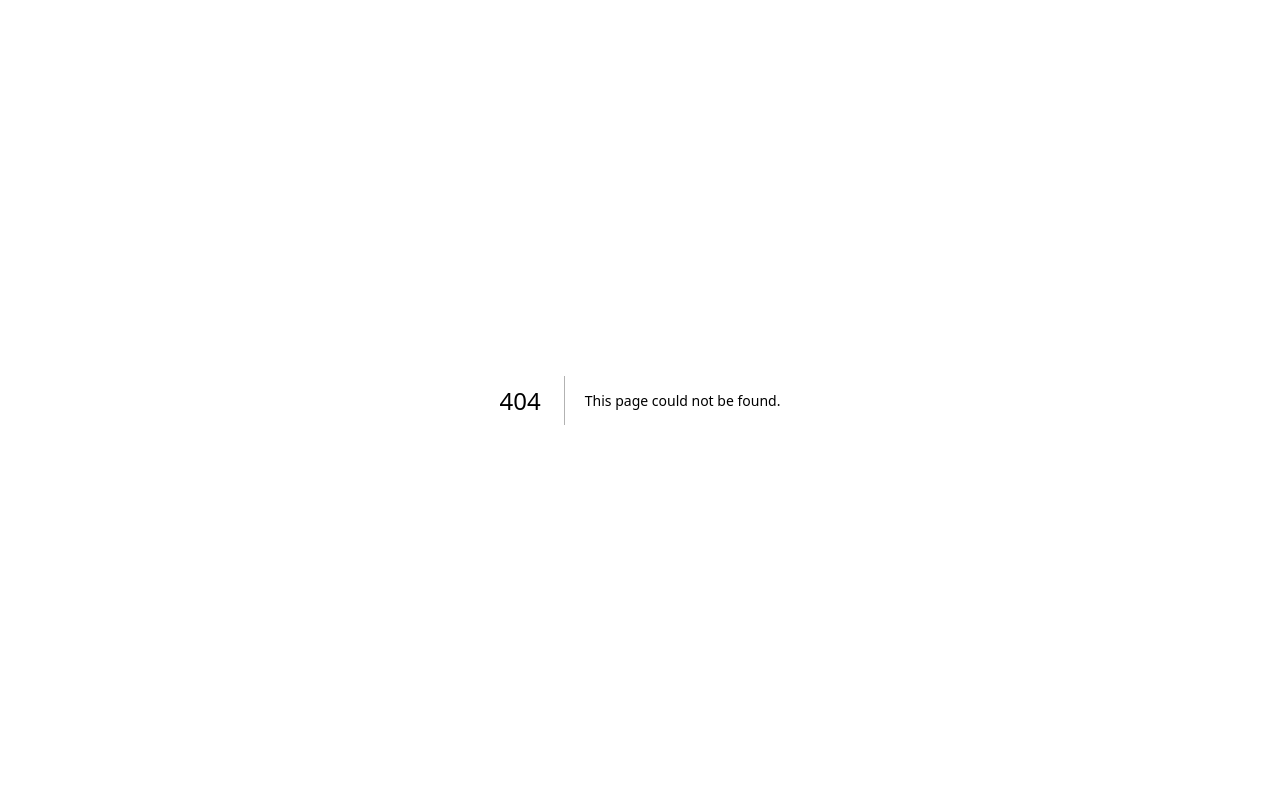
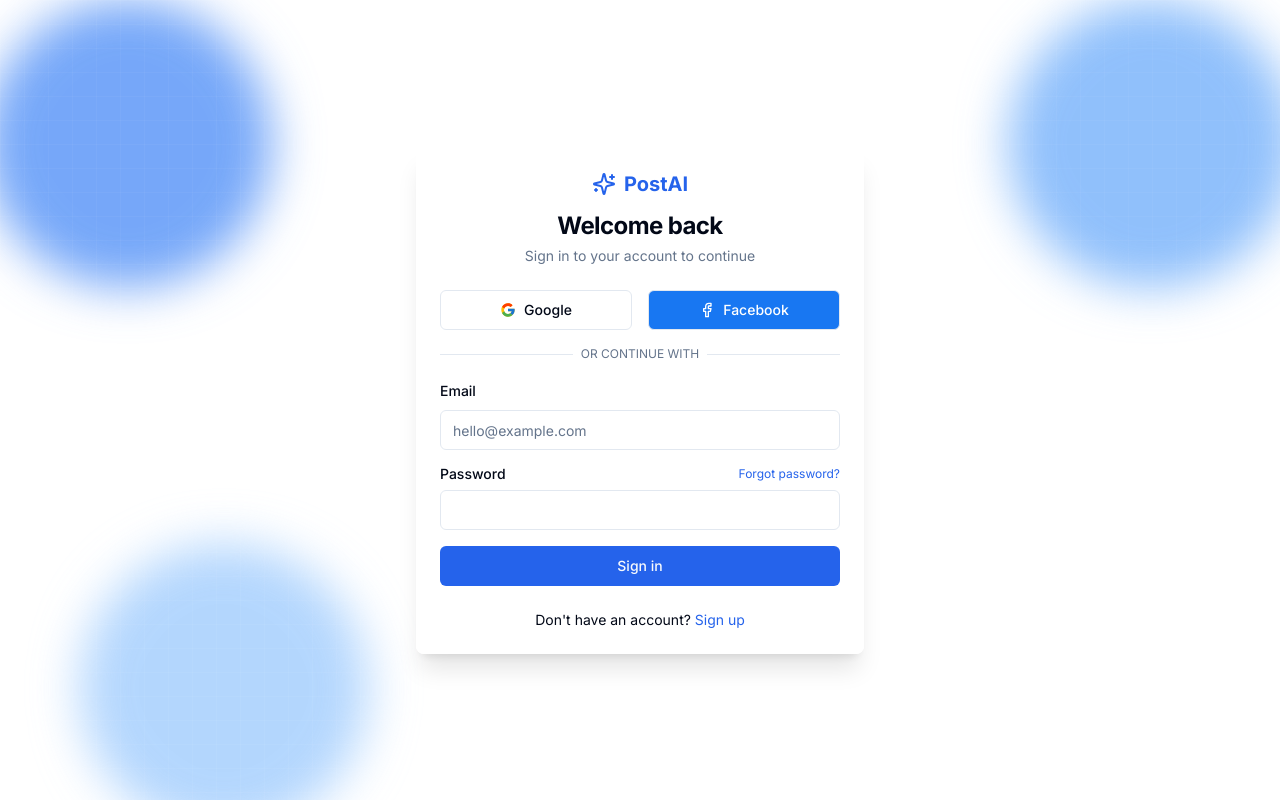
Before and after one commit to peekeah/post-generator, a Next.js app: page /login in a window 1280 px wide. Before the commit this address had no page. Built offline with nearby package versions, Linux system fonts and the light colour scheme.

Commit message:
add login page

```diff
--- /dev/null
+++ b/app/login/page.tsx
@@ -0,0 +1,127 @@
+"use client"
+
+import type React from "react"
+
+import { useState, useEffect } from "react"
+import Link from "next/link"
+import { motion } from "framer-motion"
+import { Facebook, Loader2, LucideSparkles } from "lucide-react"
+import { FcGoogle } from "react-icons/fc"
+
+import { Button } from "@/components/ui/button"
+import { Input } from "@/components/ui/input"
+import { Label } from "@/components/ui/label"
+import { Separator } from "@/components/ui/separator"
+import { Card, CardContent, CardDescription, CardFooter, CardHeader, CardTitle } from "@/components/ui/card"
+
+export default function LoginPage() {
+  const [mounted, setMounted] = useState(false)
+  const [isLoading, setIsLoading] = useState(false)
+
+  useEffect(() => {
+    setMounted(true)
+  }, [])
+
+  const handleLogin = (e: React.FormEvent) => {
+    e.preventDefault()
+    setIsLoading(true)
+    // Simulate login process
+    setTimeout(() => {
+      setIsLoading(false)
+      window.location.href = "/dashboard"
+    }, 1500)
+  }
+
+  if (!mounted) return null
+
+  return (
+    <div className="relative min-h-screen flex items-center justify-center p-4">
+      {/* Abstract background pattern */}
+      <div className="absolute inset-0 overflow-hidden">
+        <div className="absolute top-0 -left-4 w-72 h-72 bg-blue-500 rounded-full mix-blend-multiply filter blur-xl opacity-70 animate-blob"></div>
+        <div className="absolute top-0 -right-4 w-72 h-72 bg-blue-400 rounded-full mix-blend-multiply filter blur-xl opacity-70 animate-blob animation-delay-2000"></div>
+        <div className="absolute -bottom-8 left-20 w-72 h-72 bg-blue-300 rounded-full mix-blend-multiply filter blur-xl opacity-70 animate-blob animation-delay-4000"></div>
+        <div className="absolute inset-0 bg-[linear-gradient(to_right,#ffffff0a_1px,transparent_1px),linear-gradient(to_bottom,#ffffff0a_1px,transparent_1px)] bg-[size:24px_24px]"></div>
+      </div>
+
+      <motion.div
+        initial={{ opacity: 0, y: 20 }}
+        animate={{ opacity: 1, y: 0 }}
+        transition={{ duration: 0.5 }}
+        className="w-full max-w-md z-10"
+      >
+        <Card className="border-0 shadow-xl bg-white/95 backdrop-blur-sm">
+          <CardHeader className="space-y-1 text-center">
+            <div className="flex justify-center mb-2">
+              <div className="flex items-center gap-2 text-blue-600">
+                <LucideSparkles className="h-6 w-6" />
+                <span className="text-xl font-bold">PostAI</span>
+              </div>
+            </div>
+            <CardTitle className="text-2xl font-bold">Welcome back</CardTitle>
+            <CardDescription>Sign in to your account to continue</CardDescription>
+          </CardHeader>
+          <CardContent className="space-y-4">
+            <div className="space-y-4">
+              <div className="grid grid-cols-2 gap-4">
+                <Button variant="outline" className="bg-white hover:bg-gray-50">
+                  <FcGoogle className="mr-2 h-4 w-4" />
+                  Google
+                </Button>
+                <Button variant="outline" className="bg-[#1877F2] text-white hover:bg-[#0C63D4]">
+                  <Facebook className="mr-2 h-4 w-4" />
+                  Facebook
+                </Button>
+              </div>
+
+              <div className="relative">
+                <div className="absolute inset-0 flex items-center">
+                  <Separator />
+                </div>
+                <div className="relative flex justify-center text-xs uppercase">
+                  <span className="bg-white px-2 text-muted-foreground">Or continue with</span>
+                </div>
+              </div>
+
+              <form onSubmit={handleLogin}>
+                <div className="space-y-4">
+                  <div className="space-y-2">
+                    <Label htmlFor="email">Email</Label>
+                    <Input id="email" type="email" placeholder="hello@example.com" required />
+                  </div>
+                  <div className="space-y-2">
+                    <div className="flex items-center justify-between">
+                      <Label htmlFor="password">Password</Label>
+                      <Link href="#" className="text-xs text-blue-600 hover:underline">
+                        Forgot password?
+                      </Link>
+                    </div>
+                    <Input id="password" type="password" required />
+                  </div>
+                  <Button type="submit" className="w-full bg-blue-600 hover:bg-blue-700" disabled={isLoading}>
+                    {isLoading ? (
+                      <>
+                        <Loader2 className="mr-2 h-4 w-4 animate-spin" />
+                        Signing in...
+                      </>
+                    ) : (
+                      "Sign in"
+                    )}
+                  </Button>
+                </div>
+              </form>
+            </div>
+          </CardContent>
+          <CardFooter className="flex flex-col space-y-4">
+            <div className="text-center text-sm">
+              Don&apos;t have an account?{" "}
+              <Link href="#" className="text-blue-600 hover:underline">
+                Sign up
+              </Link>
+            </div>
+          </CardFooter>
+        </Card>
+      </motion.div>
+    </div>
+  )
+}
--- /dev/null
+++ b/components/ui/input.tsx
@@ -0,0 +1,22 @@
+import * as React from "react"
+
+import { cn } from "@/lib/utils"
+
+const Input = React.forwardRef<HTMLInputElement, React.ComponentProps<"input">>(
+  ({ className, type, ...props }, ref) => {
+    return (
+      <input
+        type={type}
+        className={cn(
+          "flex h-10 w-full rounded-md border border-input bg-background px-3 py-2 text-base ring-offset-background file:border-0 file:bg-transparent file:text-sm file:font-medium file:text-foreground placeholder:text-muted-foreground focus-visible:outline-none focus-visible:ring-2 focus-visible:ring-ring focus-visible:ring-offset-2 disabled:cursor-not-allowed disabled:opacity-50 md:text-sm",
+          className
+        )}
+        ref={ref}
+        {...props}
+      />
+    )
+  }
+)
+Input.displayName = "Input"
+
+export { Input }
--- /dev/null
+++ b/components/ui/separator.tsx
@@ -0,0 +1,31 @@
+"use client"
+
+import * as React from "react"
+import * as SeparatorPrimitive from "@radix-ui/react-separator"
+
+import { cn } from "@/lib/utils"
+
+const Separator = React.forwardRef<
+  React.ElementRef<typeof SeparatorPrimitive.Root>,
+  React.ComponentPropsWithoutRef<typeof SeparatorPrimitive.Root>
+>(
+  (
+    { className, orientation = "horizontal", decorative = true, ...props },
+    ref
+  ) => (
+    <SeparatorPrimitive.Root
+      ref={ref}
+      decorative={decorative}
+      orientation={orientation}
+      className={cn(
+        "shrink-0 bg-border",
+        orientation === "horizontal" ? "h-[1px] w-full" : "h-full w-[1px]",
+        className
+      )}
+      {...props}
+    />
+  )
+)
+Separator.displayName = SeparatorPrimitive.Root.displayName
+
+export { Separator }
--- a/package.json
+++ b/package.json
@@ -12,6 +12,7 @@
     "@google-cloud/local-auth": "^2.1.0",
     "@radix-ui/react-avatar": "^1.1.3",
     "@radix-ui/react-label": "^2.1.2",
+    "@radix-ui/react-separator": "^1.1.2",
     "@radix-ui/react-slot": "^1.1.0",
     "@radix-ui/react-switch": "^1.1.3",
     "class-variance-authority": "^0.7.0",
@@ -23,6 +24,7 @@
     "next-themes": "^0.4.6",
     "react": "^18",
     "react-dom": "^18",
+    "react-icons": "^5.5.0",
     "tailwind-merge": "^2.5.2",
     "tailwindcss-animate": "^1.0.7"
   },
```
Also changed, not shown: 1 other file (tests, documents, lock files or other folders).
